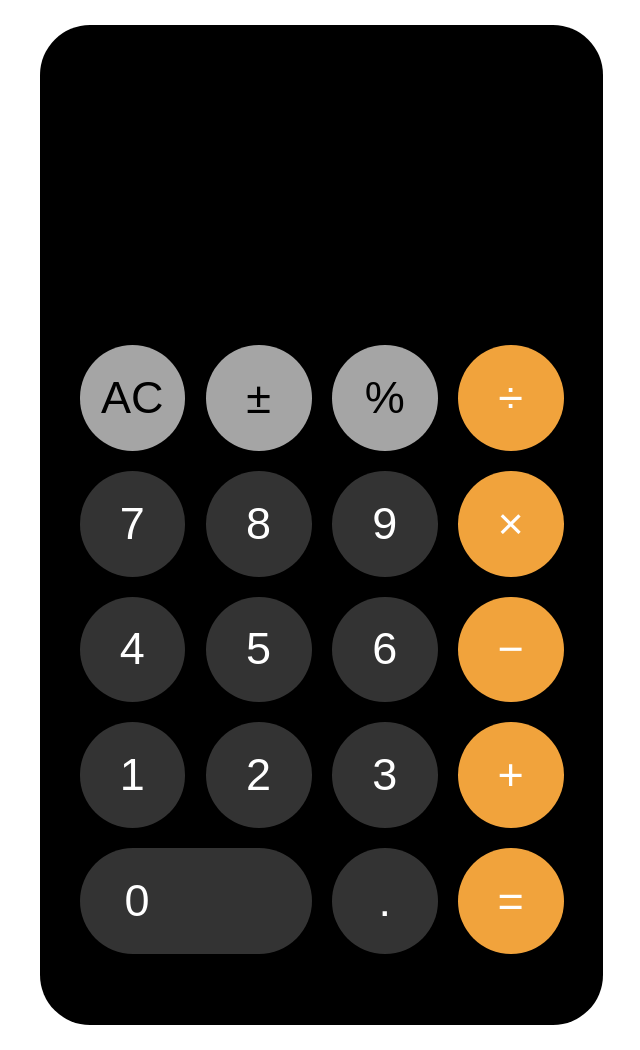
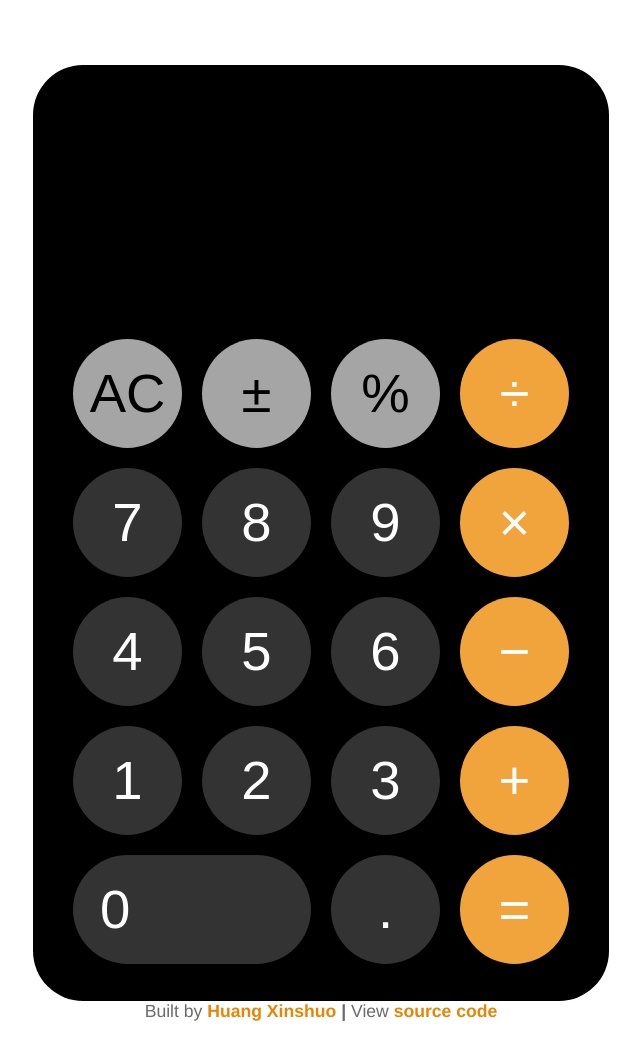
Before and after one commit to Xinshuoo/calculator, a plain HTML site: page index.html in a window 1280 px wide. Shown: the whole page, without its empty margins (319-959 px from the left). Drawn offline with Linux system fonts and the light colour scheme.

Commit message:
Add and style footer

```diff
--- a/index.html
+++ b/index.html
@@ -40,5 +40,13 @@
             </div>
         </div>
     </main>
+    <footer class="footer">
+        <div class="copyright">
+            Built by
+            <a href="https://github.com/Xinshuoo">Huang Xinshuo</a>
+            <b>|</b> View
+            <a href="https://github.com/Xinshuoo/calculator">source code</a>
+        </div>
+    </footer>
 </body>
 </html>
--- a/style.css
+++ b/style.css
@@ -1,3 +1,11 @@
+:root {
+    --calc-width: 45vw;
+    --calc-height: calc((var(--calc-width)) * 1.625);
+    --button-height: calc((var(--calc-width) - 140px) / 4);
+    --button-width: calc((var(--calc-width) - 140px) / 4);
+    --button-font-size: calc(var(--button-width) * 0.5);
+}
+
 * {
     box-sizing: border-box;
     margin: 0;
@@ -6,6 +14,9 @@
 }
 
 body {
+    display: flex;
+    flex-direction: column;
+    justify-content: flex-end;
     font-family: "Helvetica Neue", sans-serif;
     margin: 25px;
 }
@@ -14,35 +25,37 @@ body {
     display: flex;
     justify-content: center;
     align-items: center;
+    padding-top: 5vh;
 }
 
 .calculator {
     background: black;
     border-radius: 50px;
     color: white;
-    height: 1000px;
+    height: var(--calc-height);
     padding: 20px;
     position: relative;
-    width: 563px;
+    width: var(--calc-width);
 }
 
 .screen {
     display: flex;
     flex-direction: column;
-    height: 280px;
+    height: calc(var(--calc-height) * 0.25);
     justify-content: flex-end;
     text-align: right;
     padding-right: 20px;
+    padding-left: 20px;
 }
 
 .history {
-    font-size: 50px;
+    font-size: calc(var(--button-font-size) * 0.5);
     color: #a5a5a5;
     word-wrap: break-word;
 }
 
 .input {
-    font-size: 100px;
+    font-size: calc(var(--button-font-size) * 1.5);
     font-weight: 300;
 }
 
@@ -55,18 +68,18 @@ body {
 }
 
 button {
+    height: var(--button-height);
+    width: var(--button-width);
     align-items: center;
     background: #333;
     color: white;
+    text-align: center;
     border-color: transparent;
     border-radius: 50%;
     cursor: pointer;
     display: flex;
-    font-size: 45px;
-    height: 105.75px;
+    font-size: var(--button-font-size);
     justify-content: center;
-    transition: filter .3s;
-    width: 105.75px;
 }
 
 .operator {
@@ -82,6 +95,34 @@ button {
     border-radius: 55px;
     grid-column: 1 / span 2;
     justify-content: flex-start;
-    padding-left: 43px;
-    width: 232.5px;
+    padding-left: 25px;
+    width: calc(var(--button-width) * 2 + 20px);
 }
+
+.footer {
+    display: flex;
+    justify-content: center;
+    align-items: center;
+    padding-top: calc(100vh - var(--calc-height) - 15vh);
+}
+
+.copyright {
+    text-align: center;
+    color: #6b6b6b;
+    font-size: 1.1em;
+    font-weight: 500;
+}
+
+a {
+    color: #e78504;
+    text-decoration: none;
+    font-weight: 600;
+}
+
+a:hover {
+    color: #e78504b0;
+}
+
+a:active {
+    text-decoration: underline;
+}
```
